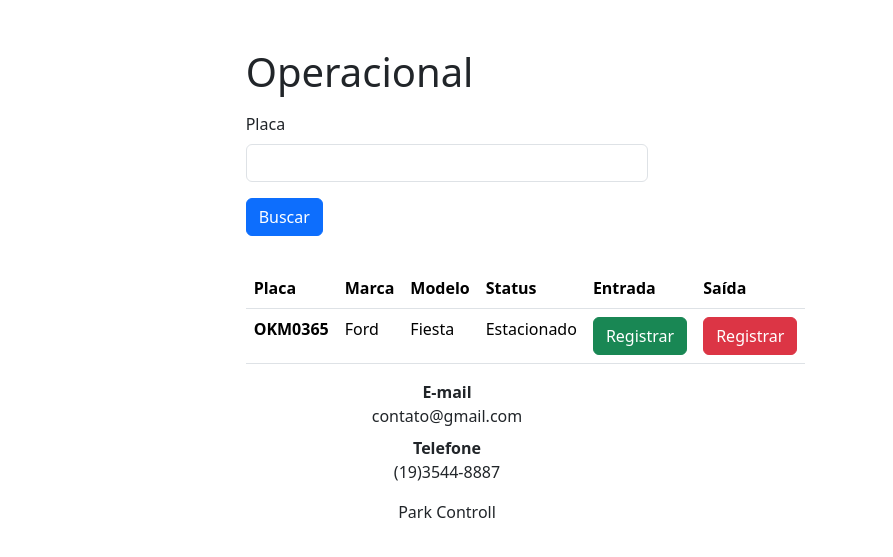
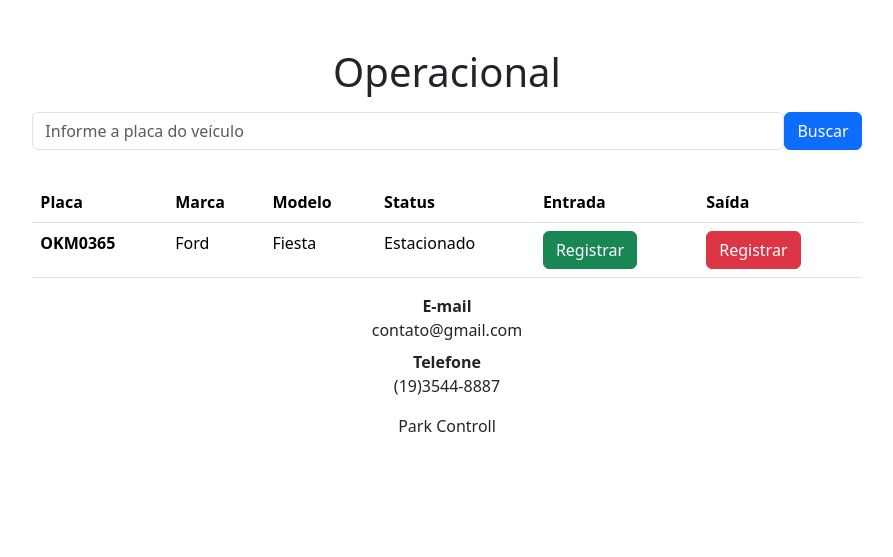
Before and after one commit to araujomarcel/ParkControll, a Django app: page /operacional/ in a window 1280 px wide. Shown: the part 56-613 px from the top of the page, without its empty margins (193-1086 px from the left). Run offline with Django 4.2, Linux system fonts and the light colour scheme.

Commit message:
ajustes layout

```diff
--- a/ParkControll/core/Templates/cadastro.html
+++ b/ParkControll/core/Templates/cadastro.html
@@ -26,7 +26,7 @@
         </div>
       </nav>
 </header>
-    <div class="container col-md-4">
+    <div class="container col-md-6">
         <br><br><br>
         <h1>Cadastro de veículo</h1>
         <form action="{% url 'cadastro' %}" method="post">  {% csrf_token %}
--- a/ParkControll/core/Templates/operacional.html
+++ b/ParkControll/core/Templates/operacional.html
@@ -26,19 +26,18 @@
           </div>
         </nav>
     </header>
-    <div class="container col-md-4">
+    <div class="container col-md-8">
 
-        <h1 class="mt-5 mb-3">Operacional</h1>
+        <h1 class="mt-5 mb-3 text-center">Operacional</h1>
 
-
-        <div class="mb-3">
-          <label for="exampleFormControlInput1" class="form-label">Placa</label>
-          <input type="text" minlength="7" maxlength="7" name="placa" class="form-control" id="placa">
+        <div class="d-flex">
+          <div class="col-md-10 flex-fill">
+            <input type="text" minlength="7" maxlength="7" placeholder="Informe a placa do veículo" name="placa" class="form-control" id="placa">
+         </div>
+         <div class="mb-3">
+           <button type="submit" class="btn btn-primary mb-3">Buscar</button>
+         </div>
         </div>
-        <div class="col-auto mb-3">
-          <button type="submit" class="btn btn-primary mb-3">Buscar</button>
-        </div>
-
 
         <table class="table">
           <thead>
```
Also changed, not shown: ParkControll/core/Templates/consulta.html (+11 -8 lines).
